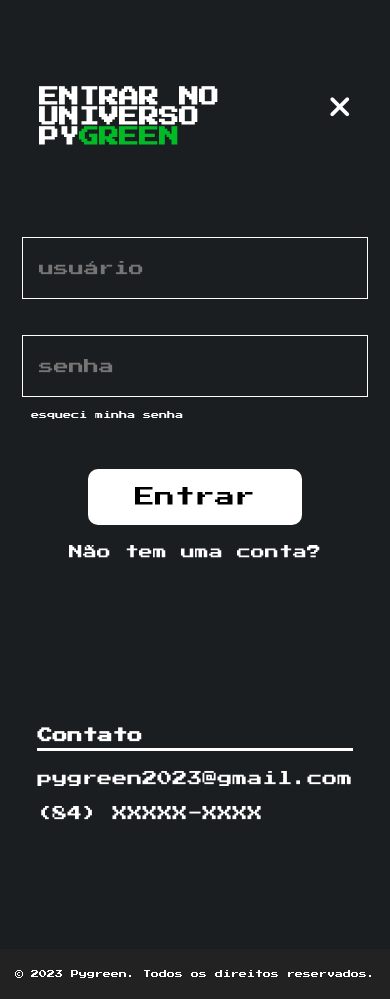
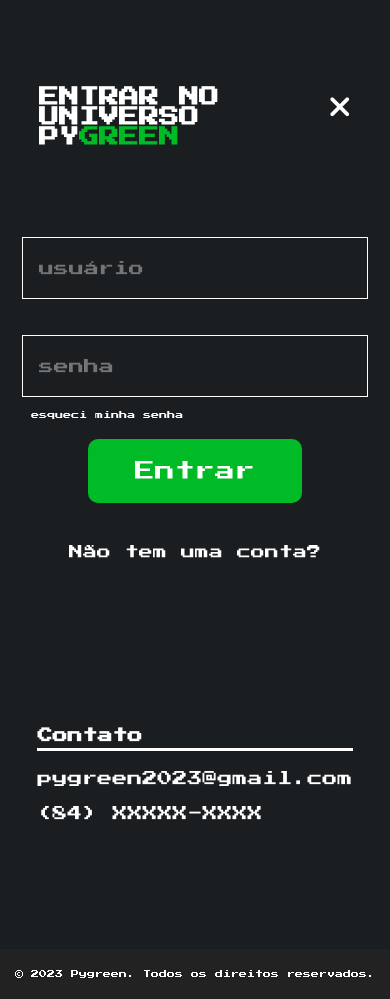
Before and after one commit to pygreenIF/PyGreen-Site, a Flask app: page /signin in a window 390 px wide. Shown: the part 72-1071 px from the top of the page. Run offline with Flask 3, Linux system fonts and the light colour scheme; some libraries are stand-ins or nearby versions.

Commit message:
Update loginMobile.CSS

```diff
--- a/pygreen/static/css/loginMobileCSS/loginMobile.CSS
+++ b/pygreen/static/css/loginMobileCSS/loginMobile.CSS
@@ -66,14 +66,13 @@
     justify-content: space-between;
     align-items: center;
     width: 540px;
-    height: 45px;
+    min-height: 120px;
     font-size: 1.4rem;
 }
 
 .footing a {
     text-decoration: none;
     color: var(--clr-accent-white);
-    margin-top: 2rem;
 }
 
 .footing a:visited {
@@ -82,8 +81,8 @@
 }
 
 .footing button {
-    background-color: var(--clr-accent-white);
-    color: var(--clr-accent-black);
+    background-color: var(--clr-accent-green);
+    color: var(--clr-accent-white);
     border: 0;
     font-family: 'Press Start 2P';
     font-size: 2rem;
@@ -91,7 +90,6 @@
     height: 64px;
     border-radius: 1rem;
     transition: .5ms;
-    margin-top: 3rem;
 }
 
 .footing button:hover {
```
